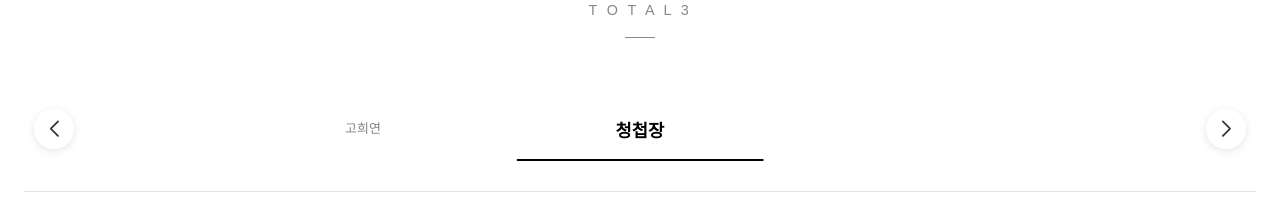
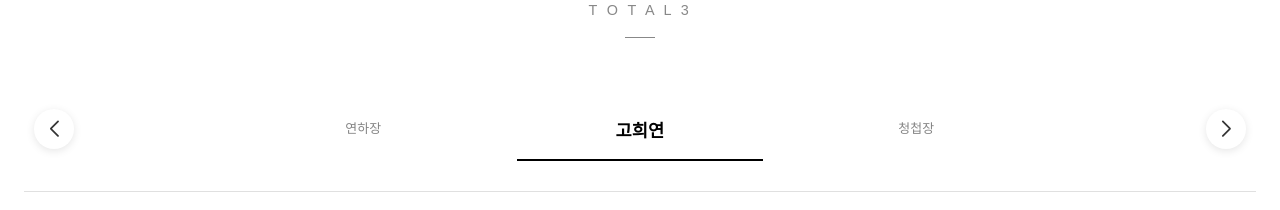
Before and after one commit to beyoungjae/cardverse-front-end, a React (Create React App) app: page /template/gohyeon in a window 1280 px wide. Shown: the part 590-800 px from the top of the page. Built offline with nearby package versions, Linux system fonts and the light colour scheme.

Commit message:
update Tem

```diff
--- a/src/pages/Template.jsx
+++ b/src/pages/Template.jsx
@@ -1,6 +1,6 @@
 import React, { useState, useRef, useEffect } from 'react'
 import { styled } from '@mui/material/styles'
-import { Box, Typography, Container, Tab, Tabs } from '@mui/material'
+import { Box, Typography, Container } from '@mui/material'
 import { motion } from 'framer-motion'
 import { Swiper, SwiperSlide } from 'swiper/react'
 import { Navigation } from 'swiper/modules'
@@ -249,28 +249,55 @@ const Template = () => {
    const [currentTab, setCurrentTab] = useState('wedding')
    const [showMore, setShowMore] = useState(false)
    const swiperRef = useRef(null)
+   const initialRender = useRef(true)
+   const isProgrammatic = useRef(false) // 프로그램 업데이트 구분
 
    const tabOrder = ['wedding', 'invitation', 'newyear', 'gohyeon']
+   const L = tabOrder.length
 
+   // 페이지 진입 시 스크롤 상단 이동
    useEffect(() => {
       window.scrollTo(0, 0)
    }, [location.pathname])
 
+   // URL에서 탭 설정
    useEffect(() => {
+      if (initialRender.current) {
          const path = location.pathname.split('/')
          const tab = path[path.length - 1]
          if (tabOrder.includes(tab) && tab !== currentTab) {
             setCurrentTab(tab)
          }
+         initialRender.current = false
+      }
    }, [location.pathname])
 
+   // currentTab 변경 시, 슬라이드의 최소 이동 후보 계산
    useEffect(() => {
-      if (swiperRef.current?.swiper) {
-         const targetIndex = tabOrder.indexOf(currentTab)
-         const realSlideIndex = targetIndex + tabOrder.length
-         swiperRef.current.swiper.slideTo(realSlideIndex, 300)
+      const swiper = swiperRef.current?.swiper
+      if (swiper && !initialRender.current) {
+         // 현재 activeIndex를 중앙 세트로 보정
+         let normalizedActive = swiper.activeIndex
+         if (normalizedActive < L) {
+            normalizedActive += L
+         } else if (normalizedActive >= 2 * L) {
+            normalizedActive -= L
          }
-   }, [currentTab])
+         // target 탭의 인덱스 (0~L-1)
+         const newTabIndex = tabOrder.indexOf(currentTab)
+         // 후보 1: 중앙 세트 내 (newTabIndex + L)
+         const candidate1 = newTabIndex + L
+         // 후보 2: 다음 세트 (newTabIndex + 2*L)
+         const candidate2 = newTabIndex + 2 * L
+         // 두 후보 중 normalizedActive와의 차이가 작은 쪽 선택
+         const diff1 = Math.abs(candidate1 - normalizedActive)
+         const diff2 = Math.abs(candidate2 - normalizedActive)
+         const targetIndex = diff1 <= diff2 ? candidate1 : candidate2
+
+         isProgrammatic.current = true
+         swiper.slideTo(targetIndex, 300)
+      }
+   }, [currentTab, L, tabOrder])
 
    const handleTabChange = (newValue) => {
       if (newValue !== currentTab) {
@@ -279,8 +306,13 @@ const Template = () => {
       }
    }
 
+   // onSlideChange에서는 프로그램 업데이트일 경우 무시
    const handleSlideChange = (swiper) => {
-      const realIndex = swiper.realIndex % tabOrder.length
+      if (isProgrammatic.current) {
+         isProgrammatic.current = false
+         return
+      }
+      const realIndex = swiper.realIndex % L
       const newTab = tabOrder[realIndex]
       if (newTab !== currentTab) {
          handleTabChange(newTab)
@@ -291,7 +323,7 @@ const Template = () => {
       const currentIndex = tabOrder.indexOf(currentTab)
       const tabIndex = tabOrder.indexOf(tabName)
       const diff = Math.abs(currentIndex - tabIndex)
-      return diff === 1 || diff === tabOrder.length - 1
+      return diff === 1 || diff === L - 1
    }
 
    const currentTemplates = templates[currentTab] || []
@@ -315,7 +347,8 @@ const Template = () => {
                   modules={[Navigation]}
                   slidesPerView={3}
                   centeredSlides
-                  initialSlide={tabOrder.indexOf(currentTab) + tabOrder.length}
+                  // 초기 중앙 세트로 설정 (예: 'wedding'이면 index 0+L)
+                  initialSlide={tabOrder.indexOf(currentTab) + L}
                   speed={300}
                   loop
                   observer
@@ -327,38 +360,24 @@ const Template = () => {
                      nextEl: '.swiper-button-next',
                   }}
                   onSlideChange={handleSlideChange}
-                  onAfterLoopFix={(swiper) => {
-                     const currentIndex = tabOrder.indexOf(currentTab)
-                     const targetIndex = currentIndex + tabOrder.length
-                     if (swiper.activeIndex !== targetIndex) {
-                        swiper.slideTo(targetIndex, 0, false)
-                     }
-                  }}
                   breakpoints={{
-                     320: {
-                        slidesPerView: 3,
-                        spaceBetween: 10,
-                     },
-                     768: {
-                        slidesPerView: 3,
-                        spaceBetween: 20,
-                     },
-                     1024: {
-                        slidesPerView: 3,
-                        spaceBetween: 30,
-                     },
+                     320: { slidesPerView: 3, spaceBetween: 10 },
+                     768: { slidesPerView: 3, spaceBetween: 20 },
+                     1024: { slidesPerView: 3, spaceBetween: 30 },
                   }}
                >
+                  {[...Array(3)].map((_, i) => (
+                     <React.Fragment key={i}>
                         {tabOrder.map((tabName) => (
-                     <React.Fragment key={tabName}>
-                        <SwiperSlide key={`${tabName}`}>
-                           <StyledTab $selected={currentTab === tabName} $isAdjacent={isAdjacentTab(tabName)}>
+                           <SwiperSlide key={`${tabName}-${i}`}>
+                              <StyledTab $selected={currentTab === tabName} $isAdjacent={isAdjacentTab(tabName)} onClick={() => handleTabChange(tabName)}>
                                  {tabName === 'wedding' && '청첩장'}
                                  {tabName === 'newyear' && '연하장'}
                                  {tabName === 'gohyeon' && '고희연'}
                                  {tabName === 'invitation' && '초빙장'}
                               </StyledTab>
                            </SwiperSlide>
+                        ))}
                      </React.Fragment>
                   ))}
                </Swiper>
```
Lines whose indentation alone changed are shown as unchanged.
